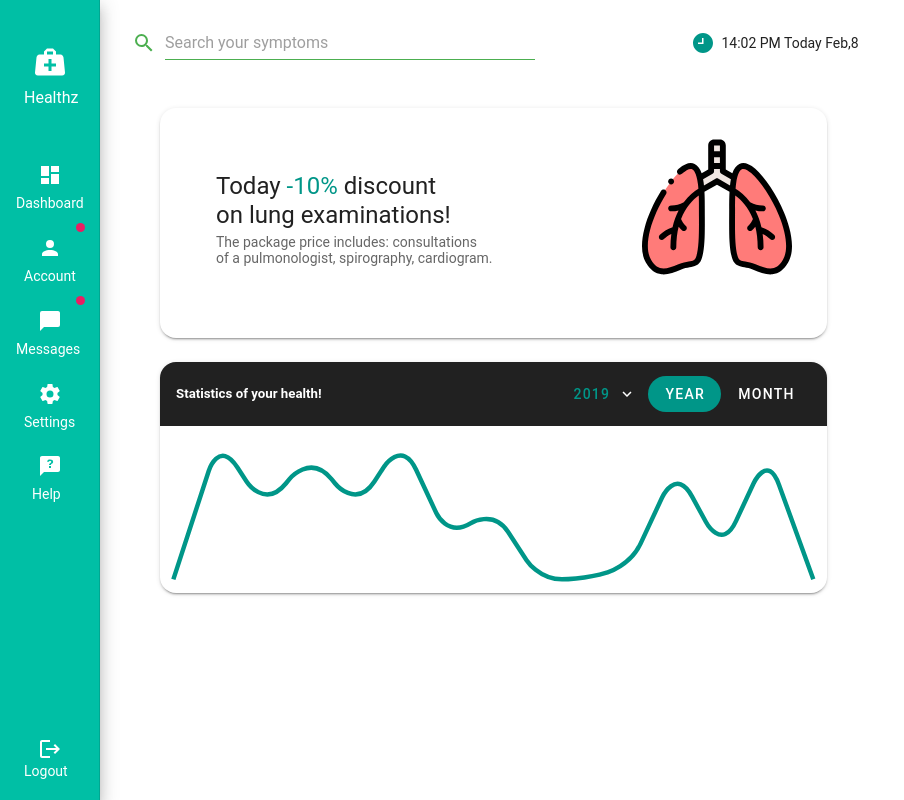
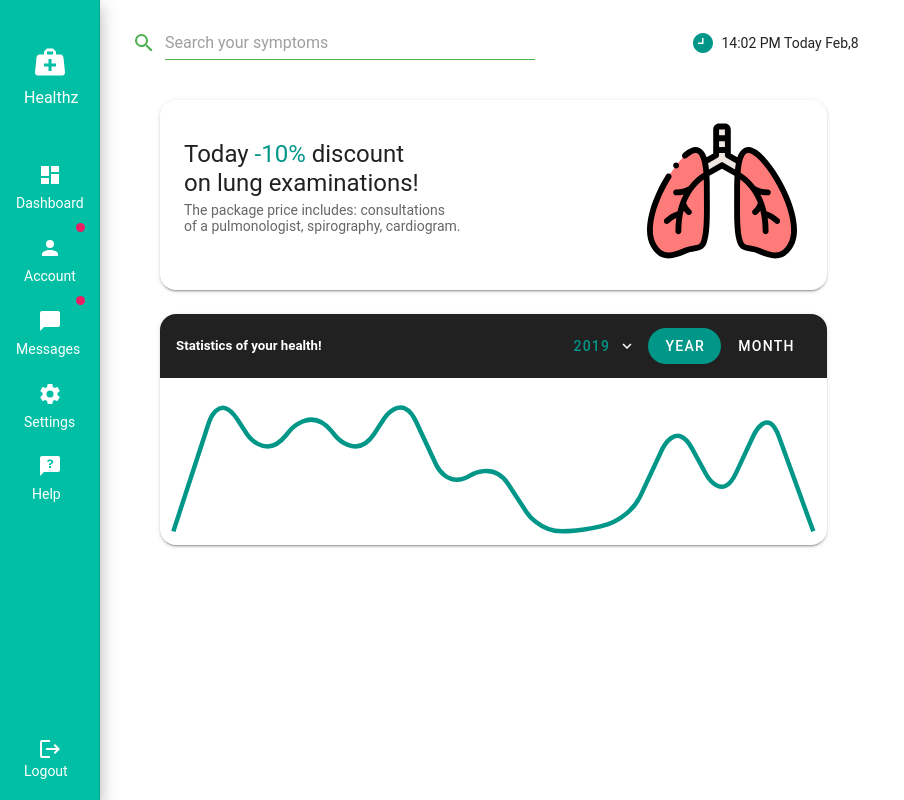
Before and after one commit to BL4CKM4G3/healthz, a Vue app: page / in a window 1280 px wide. Shown: the whole page, without its empty margins (0-904 px from the left). Built offline with nearby package versions, Linux system fonts and the light colour scheme.

Commit message:
feat: :sparkles: Improved card offers organism

```diff
--- a/src/components/CardOffers.vue
+++ b/src/components/CardOffers.vue
@@ -1,9 +1,9 @@
 <template>
   <v-card
-    class="mx-12 rounded-tl-xl rounded-tr-xl rounded-br-xl rounded-bl-xl mt-2"
+    class="mx-12 rounded-tl-xl rounded-tr-xl rounded-br-xl rounded-bl-xl"
   >
     <v-list-item three-line>
-      <v-list-item-content class="pa-10">
+      <v-list-item-content class="pa-2 pt-4">
         <v-row align-content="center" justify="space-between">
           <v-col cols="12" md="7">
             <v-list-item-title class="headline mt-6 mb-1">
@@ -16,7 +16,7 @@
               pulmonologist, spirography, cardiogram.</v-list-item-subtitle
             >
           </v-col>
-          <v-col cols="12" md="5" class="pl-10 mt-n8" align-self="center">
+          <v-col cols="12" md="5" class="pl-10 mt-n4" align-self="center">
             <v-list-item-avatar tile size="150" class="ml-15">
               <v-img src="../assets/img/lungs.svg"></v-img>
             </v-list-item-avatar>
```
